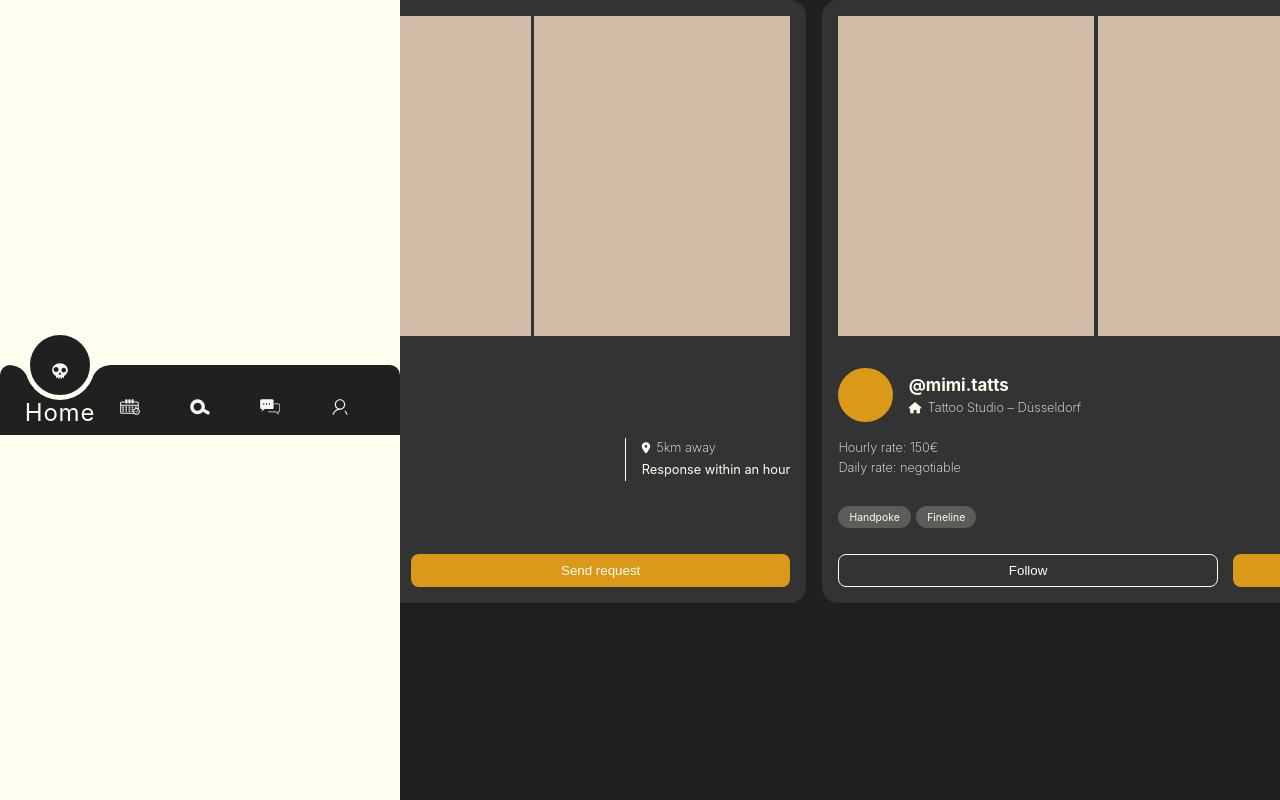
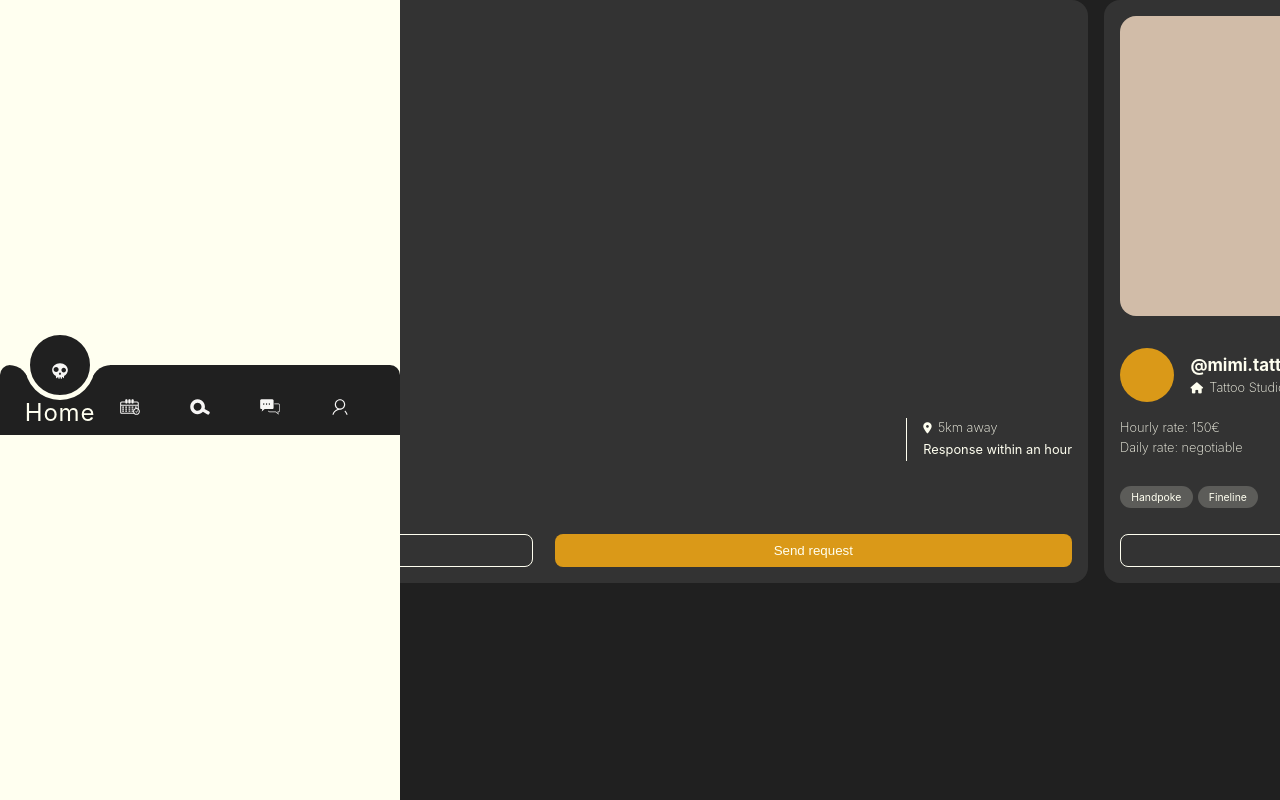
Before and after one commit to coding-bootcamps-eu/final-project-24-02-tattoo, a Vue app: page / in a window 1280 px wide. Built offline with nearby package versions, Linux system fonts and the light colour scheme; a web font is replaced by a local one.

Commit message:
fix: swipe should be working now

```diff
--- a/src/components/ArtistCard.vue
+++ b/src/components/ArtistCard.vue
@@ -63,7 +63,6 @@ export default {
           tags: ['Blackwork', 'Traditional'],
           portfolioImgs: [{ id: 1 }, { id: 2 }, { id: 3 }]
         },
-
         {
           id: 2,
           artistName: 'mimi.tatts',
@@ -94,25 +93,46 @@ export default {
   overflow-x: auto;
   scroll-snap-type: x mandatory;
   scroll-behavior: smooth;
+  scrollbar-width: none; /* Firefox */
+  -ms-overflow-style: none; /* Internet Explorer/Edge */
 }
+
+.artist-cards::-webkit-scrollbar {
+  display: none; /* Safari/Chrome/Opera */
+}
+
 .artist-card {
   background-color: var(--grey);
   border-radius: 1rem;
-  max-width: 85%;
+  min-width: 85%;
   margin: auto;
+  scroll-snap-align: center;
+  flex-shrink: 0;
 }
 
 .portfolio {
   display: flex;
   gap: 0.2rem;
   padding: 1rem;
-  overflow: hidden;
+  overflow-x: auto;
+  scroll-snap-type: x mandatory;
+  scroll-behavior: smooth;
+  max-width: calc(200px + 100px); /* Show first image and half of the second */
+  scrollbar-width: none; /* Firefox */
+  -ms-overflow-style: none; /* Internet Explorer/Edge */
+}
+
+.portfolio::-webkit-scrollbar {
+  display: none; /* Safari/Chrome/Opera */
 }
 
 .portfolio-img {
   background-color: #d1bca8;
-  padding: 10rem 8rem;
-  overflow: hidden;
+  width: 200px;
+  height: 300px;
+  border-radius: 1rem;
+  flex-shrink: 0;
+  scroll-snap-align: center;
 }
 
 .profile-pic {
@@ -149,6 +169,7 @@ export default {
 .fa-solid {
   font-size: 0.7rem;
 }
+
 .artist-info {
   padding: 1rem;
 }
```
